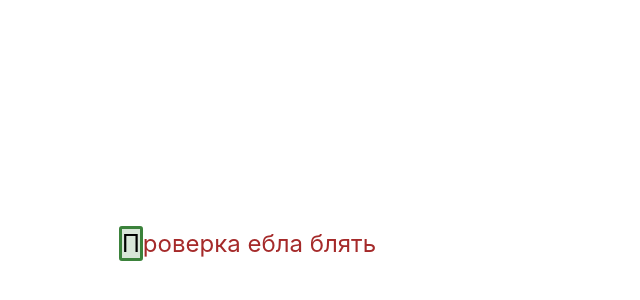
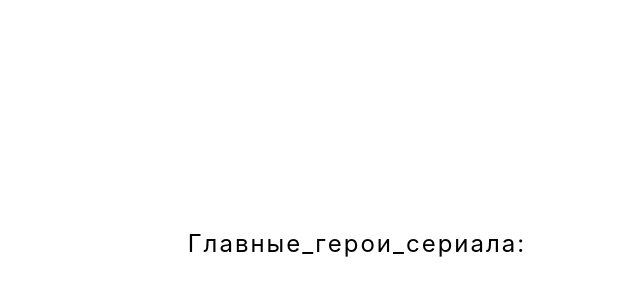
Before and after one commit to Sovazavr/project-qwerty, a React (Create React App) app: page / in a window 1280 px wide. Shown: the part 156-456 px from the top of the page, without its empty margins (285-925 px from the left). Built offline with nearby package versions, Linux system fonts and the light colour scheme.

Commit message:
add main logic for keydUp

```diff
--- a/src/App.css
+++ b/src/App.css
@@ -1,10 +1,4 @@
-.App {
-  display: flex;
-  justify-content: center;
 
-  align-items: center;
-  height: 100vh;
-}
 
 span,p {
   font-size: 24px;
--- a/src/App.js
+++ b/src/App.js
@@ -1,56 +1,9 @@
-import { useEffect, useLayoutEffect, useRef, useState } from "react";
 import "./App.css";
-
+import TypeWordPage from "./pages/TypeWordPage";
 function App() {
-  const text = "Проверка ебла блять";
-  const arrText = text.split("");
-  const [symbol, setSymbol] = useState("");
-  const [number, setNumber] = useState(0);
-  const [value, setValue] = useState("");
-  const [end, setEnd] = useState(false);
-  const check = (e) => {
-    setValue(e.target.value);
-  };
-  const firstUpdate = useRef(true);
-  useLayoutEffect(() => {
-    if (firstUpdate.current) {
-      firstUpdate.current = false;
-      return;
-    }
-
-    const spanElem = document.getElementById(number);
-    console.log(spanElem);
-    if (spanElem) {
-      if (value == spanElem.innerHTML) {
-        setNumber(number + 1);
-      }
-      setValue("");
-    } else {
-      console.log("елсэ отработал");
-      setEnd(true);
-    }
-  }, [value]);
-
   return (
     <div className="App">
-      {end ? (
-        <p>ну молодец иди на хуй</p>
-      ) : (
-        <div className="textCheck">
-          <input type="text" value={value} autoFocus onChange={check} />
-          <>
-            {arrText.map((e, i) => (
-              <span
-                key={i}
-                id={i}
-                className={i == number ? "wgreen" : "wblack"}
-              >
-                {e}
-              </span>
-            ))}
-          </>
-        </div>
-      )}
+      <TypeWordPage/>
     </div>
   );
 }
--- /dev/null
+++ b/src/assets/styles/TypeWordPage.css
@@ -0,0 +1,17 @@
+.TypeWord__Output-text{
+    display: flex;
+    justify-content: center;
+}
+.textCheck{
+    display: flex;
+    justify-content: center;
+    align-items: center;
+    width: 100vw;
+    height:100vh;
+
+}
+.typeWordLayout{
+    display: flex;
+    justify-content: center;
+    align-items: center;
+}
--- /dev/null
+++ b/src/assets/styles/letterStyles.css
@@ -0,0 +1,11 @@
+.letter{
+    margin-left: 2px;
+}
+
+.letter_right{
+    background-color: green;
+    border-radius: 2px;
+}
+.letter_wrong{
+    background-color:red ;
+}
--- /dev/null
+++ b/src/assets/texts/index.json
@@ -0,0 +1,4 @@
+[
+    "Главные герои сериала: Свинка Пеппа, её младший брат Джордж, мама Свинка и папа Свин. Постоянными персонажами являются бабушка и дедушка, а также друзья Пеппы, Джорджа и их родители.Был показан по телевидению более чем в 180 странах[6] и переведён на 40 языков.Герои мультфильма наделены частично качествами людей, частично качествами животных. Они носят одежду, живут в домах, ездят на машинах, ходят в гости. Дети играют в человеческие игры, родители Впервые транслировался на телеканале Nickelodeon с осени 2004 года по 28 февраля 2009 года[7]. Был показан только первый сезон в дубляже от студии «АРТ-дубляж», данный дубляж распространён внутри"
+
+]
--- /dev/null
+++ b/src/components/OutputText.js
@@ -0,0 +1,26 @@
+import "../assets/styles/letterStyles.css";
+const OutputText = ({ cuurentText }) => {
+  const getClasNameForLetter = (letterObj) => {
+    if(letterObj.isActice){
+        if(letterObj.isWrong)
+            return 'letter_wrong'
+        else
+            return 'letter_right'
+    }
+    else
+        return ''
+  }
+
+  return (
+    <>
+      {cuurentText.map((letterObj) => {
+        return (
+          <span className={`letter ${getClasNameForLetter(letterObj)}`} >
+            {letterObj.key === " " ? "_" : letterObj.key}
+          </span>
+        );
+      })}
+    </>
+  );
+};
+export default OutputText;
--- /dev/null
+++ b/src/hooks/useCharGenerator.js
@@ -0,0 +1,29 @@
+import { useRef, useState } from "react";
+import database from "../assets/texts";
+const useCharGenerator = () => {
+    const textRef = useRef(null);
+    const [currentChunkNumber, setCurrentChunkNumber] = useState(0);
+    const [stepChunkText, setStepChunkText] = useState(3);
+
+    const setNextPortionText = () => {
+        // debugger
+        if (!textRef.current) return "sdas";
+        const portionText = textRef.current.slice(currentChunkNumber, currentChunkNumber + stepChunkText);
+        setCurrentChunkNumber((prev) => prev + stepChunkText);
+        return portionText.join(' ');
+    };
+
+
+    const getMeaningfulText = () => {
+        // TODO get rnagom index
+        let index = 0;
+        const text = database[index];
+        textRef.current = text.split(" ");
+    };
+    return {
+        getMeaningfulText,
+        setNextPortionText,
+    };
+};
+
+export default useCharGenerator;
--- /dev/null
+++ b/src/hooks/useText.js
@@ -0,0 +1,71 @@
+import { useCallback, useEffect, useLayoutEffect, useRef } from "react";
+import { useState } from "react";
+import useCharGenerator from "./useCharGenerator";
+
+const useText = () => {
+  const { getMeaningfulText, setNextPortionText } = useCharGenerator();
+  const [cuurentText, setcurrentText] = useState([{ key: "" }]);
+
+  const isWrong = useRef(false);
+  const currentPostion = useRef(0);
+
+  const setTextState = () => {
+    const text = setNextPortionText();
+    const textObj = text.split("").map((key, index) => {
+      return {
+        key,
+        isActice: false,
+        isWrong: false,
+      };
+    });
+    setcurrentText(textObj);
+  };
+
+  useEffect(() => {
+    document.addEventListener("keyup", keyDownHandler, false);
+    return () => {
+      document.removeEventListener("keyup", keyDownHandler);
+    };
+  }, [cuurentText]);
+
+  useLayoutEffect(() => {
+    getMeaningfulText();
+    setTextState();
+  }, []);
+
+  const keyDownHandler = useCallback(
+    (e) => {
+      if (e.key === "Shift") return;
+      console.log(e.key);
+      const prevPosition = currentPostion.current;
+      const newObj = cuurentText.map((textObj, index) => {
+        if (index === prevPosition) {
+          if (textObj.key === e.key) {
+            currentPostion.current += 1;
+            if (index === cuurentText.length - 1) {
+              setTimeout(() => {
+                setTextState();
+                currentPostion.current = 0;
+              });
+            }
+            let obj = {};
+            if (!isWrong.current)
+              obj = { ...textObj, isActice: true, isWrong: false };
+            else obj = { ...textObj, isActice: true, isWrong: true };
+            isWrong.current = false;
+            return obj;
+          } else {
+            isWrong.current = true;
+            return { ...textObj };
+          }
+        } else return { ...textObj };
+      });
+      setcurrentText(newObj);
+    },
+    [cuurentText]
+  );
+
+
+  return {cuurentText, keyDownHandler};
+};
+export default useText
--- /dev/null
+++ b/src/pages/TypeWordPage.jsx
@@ -0,0 +1,16 @@
+import "../assets/styles/TypeWordPage.css";
+import OutputText from "../components/OutputText";
+import useText from "../hooks/useText";
+const TypeWordPage = () => {
+  const { cuurentText } = useText();
+  return (
+    <>
+      <div className="typeWordLayout">
+        <div className="textCheck">
+          <OutputText cuurentText={cuurentText} />
+        </div>
+      </div>
+    </>
+  );
+};
+export default TypeWordPage;
```
